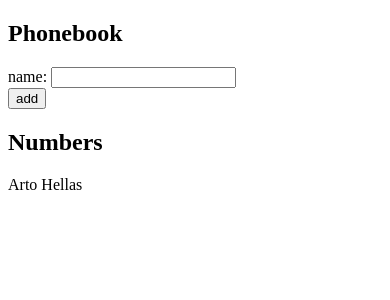
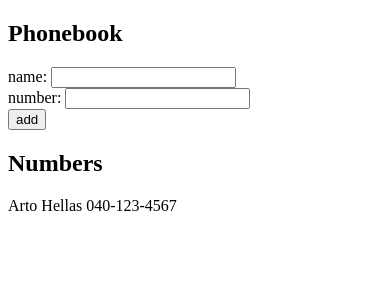
Before and after one commit to vuvu123/full-stack-open-2022, a React (Create React App) app in the folder part2/phonebook/: page / in a window 390 px wide. Shown: the top 300 px of the page. Built offline with nearby package versions, Linux system fonts and the light colour scheme.

Commit message:
Exercise 2.8 - phonebook step 3

```diff
--- a/part2/phonebook/src/App.js
+++ b/part2/phonebook/src/App.js
@@ -3,31 +3,34 @@ import Person from './components/Person'
 
 const App = () => {
   const [persons, setPersons] = useState([
-    { name: 'Arto Hellas' }
+    {
+      name: 'Arto Hellas',
+      number: '040-123-4567',
+    }
   ])
   const [newName, setNewName] = useState('')
+  const [newNumber, setNewNumber] = useState('')
 
-  const handleNameChange = (event) => {
-    setNewName(event.target.value)
-  }
+  const handleNameChange = (event) => setNewName(event.target.value)
+  const handleNumberChange = (event) => setNewNumber(event.target.value)
 
   const addName = (event) => {
     event.preventDefault()
-
     for (const person of persons) {
       if (person.name === newName) {
         alert(`${person.name} is already added to phonebook`)
         return
       }
     }
-
     const nameObject = {
       name: newName,
+      number: newNumber,
     }
-
     setPersons(persons.concat(nameObject))
     setNewName('')
+    setNewNumber('')
   }
+
 
   return (
     <div>
@@ -37,12 +40,15 @@ const App = () => {
           name: <input value={newName} onChange={handleNameChange} />
         </div>
         <div>
+          number: <input value={newNumber} onChange={handleNumberChange} />
+        </div>
+        <div>
           <button type="submit">add</button>
         </div>
       </form>
       <h2>Numbers</h2>
       {persons.map(person =>
-      <Person key={person.name} name={person.name} />)}
+      <Person key={person.name} name={person.name} number={person.number}/>)}
     </div>
   )
 }
--- a/part2/phonebook/src/components/Person.js
+++ b/part2/phonebook/src/components/Person.js
@@ -1,7 +1,7 @@
 const Person = (props) => {
-  const { name } = props
+  const { name, number } = props
 
-  return <div>{name}</div>
+  return <div>{name} {number}</div>
 }
 
 export default Person
```
